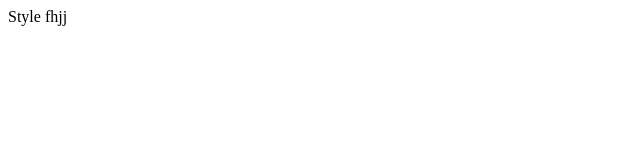
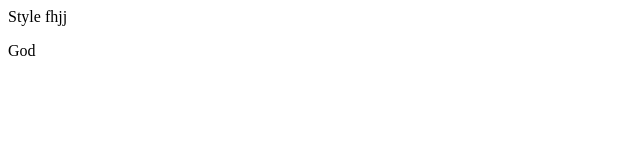
Before and after one commit to Shruti1322/localrepo, a plain HTML site: page index.html in a window 1280 px wide. Shown: the full height of the page, 0-640 px from the left. Drawn offline with Linux system fonts and the light colour scheme.

Commit message:
aDD new feature

```diff
--- a/index.html
+++ b/index.html
@@ -1 +1,2 @@
 <p>Style fhjj</p>
+<p> God </p>
```
